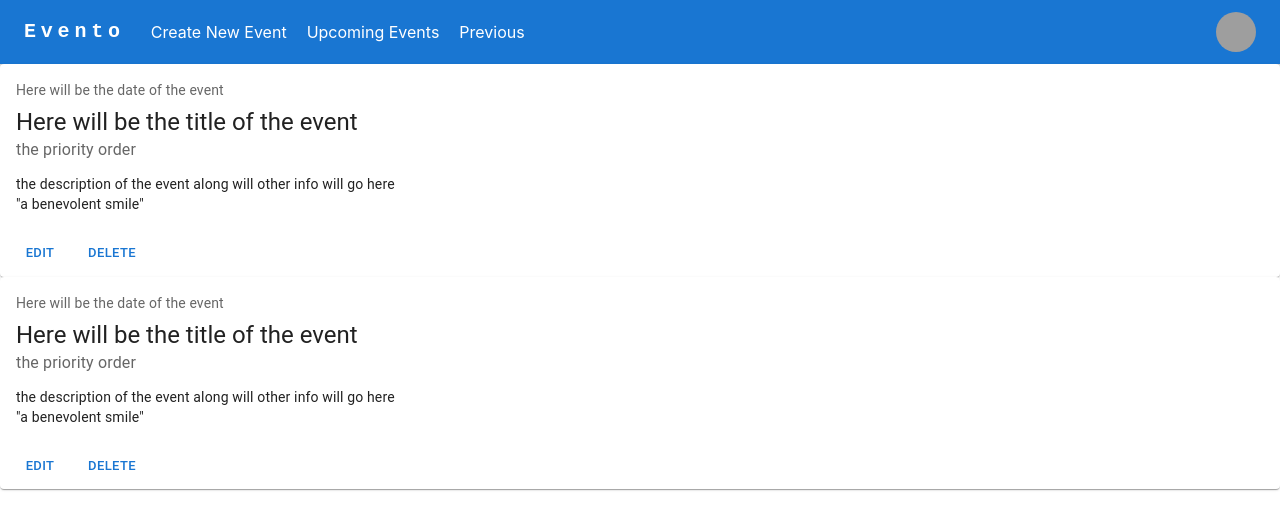
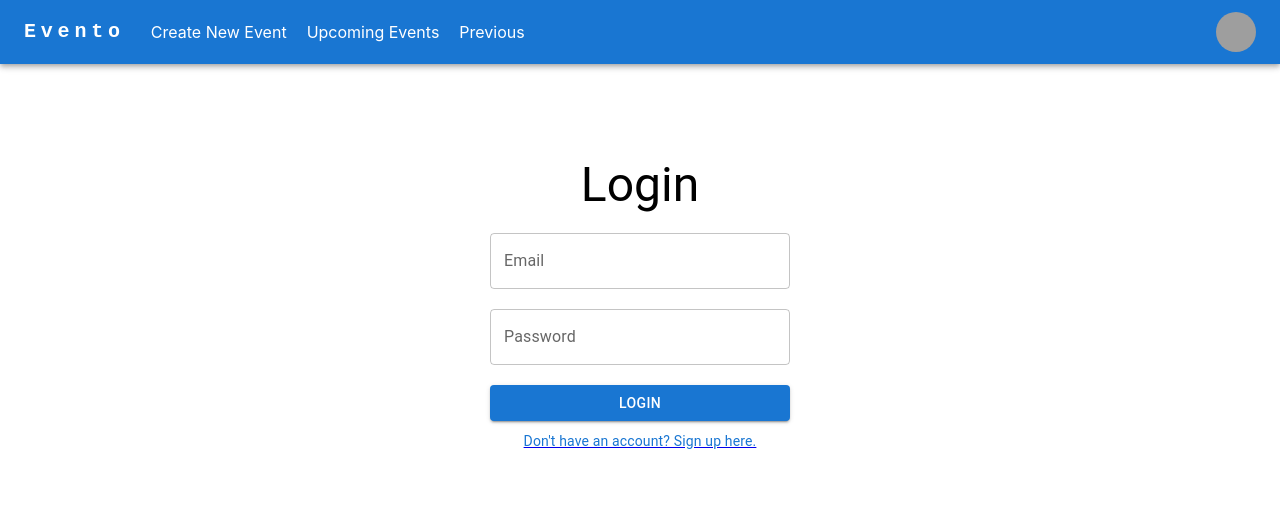
Before and after one commit to K-adu/EventManagement, a React (Create React App) app: page / in a window 1280 px wide. Shown: the top 530 px of the page. Built offline with nearby package versions, Linux system fonts and the light colour scheme; grey boxes are pictures that could not be loaded.

Commit message:
fix: NavBar exceptions

```diff
--- a/src/App.jsx
+++ b/src/App.jsx
@@ -6,7 +6,7 @@ import Register from './Pages/Register/Register';
 import HomePage from './Pages/HomePage/HomePage';
 import Create from './Pages/Events/Create';
 function App() {
-  const isLoggedIn = true;
+  const isLoggedIn = false;
   return (
     <Routes>
       <Route path="/" element={<Layout />}>
--- a/src/Pages/Events/Create.jsx
+++ b/src/Pages/Events/Create.jsx
@@ -1,4 +1,11 @@
+import { useFormik, FieldArray, ErrorMessage } from 'formik';
+import * as yup from 'yup';
 export default function Create() {
+  const initialValues = {
+    title: [''],
+    description: [''],
+    priority: [''],
+  };
   return (
     <>
       <h1>hello world</h1>
```
